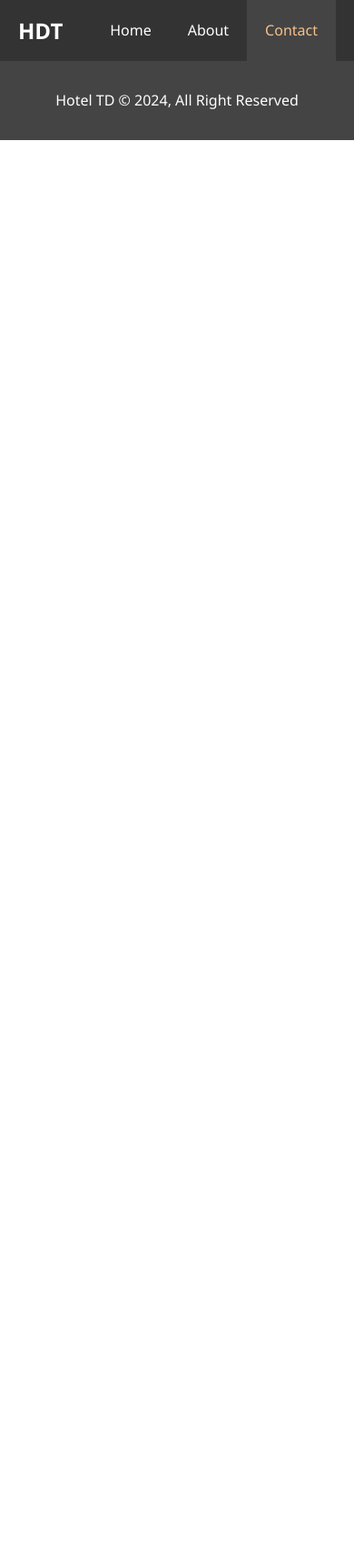
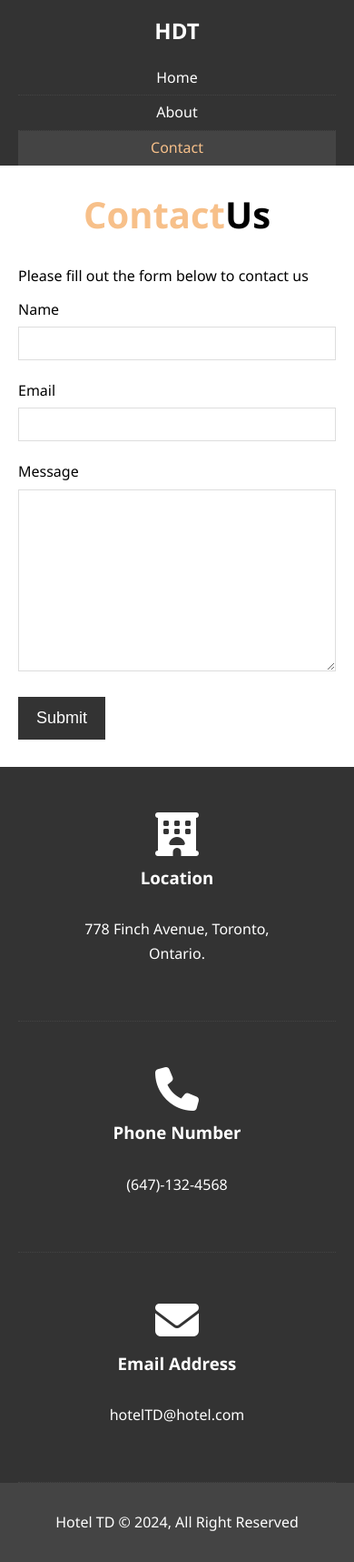
Before and after one commit to quyenquyen21/hotel_website, a plain HTML site: page contact.html in a window 390 px wide. Shown: the whole page at 91% size. Before the commit the page ends 844 px from the top, so only its background shows below. Drawn offline with Linux system fonts and the light colour scheme.

Commit message:
Add responsive stylesheet

```diff
--- a/contact.html
+++ b/contact.html
@@ -11,8 +11,16 @@
       name="keywords"
       content="hotel, Toronto hotel, Ontario hotel, Canada hotel"
     />
+    <script
+      src="https://kit.fontawesome.com/c7c6e7d4eb.js"
+      crossorigin="anonymous"
+    ></script>
     <link rel="stylesheet" href="css/style.css" />
-
+    <link
+      rel="stylesheet"
+      media="screen and (max-width: 768px)"
+      href="css/mobile.css"
+    />
     <title>Hotel TD | Contact</title>
   </head>
   <body>
@@ -28,6 +36,46 @@
         </div>
       </nav>
     </header>
+    <section id="contact-form" class="py-3">
+      <div class="container">
+        <h1 class="l-heading"><span class="text-primary">Contact</span>Us</h1>
+        <p>Please fill out the form below to contact us</p>
+        <form>
+          <div class="form-group">
+            <label for="name">Name</label>
+            <input type="text" name="name" id="name" />
+          </div>
+          <div class="form-group">
+            <label for="email">Email</label>
+            <input type="email" email="email" id="email" />
+          </div>
+          <div class="form-group">
+            <label for="message">Message</label>
+            <textarea name="message" id="message"></textarea>
+          </div>
+          <button class="btn" type="submit">Submit</button>
+        </form>
+      </div>
+    </section>
+    <section id="contact-info" class="bg-dark">
+      <div class="container">
+        <div class="box">
+          <i class="fa-solid fa-hotel fa-3x"></i>
+          <h3>Location</h3>
+          <p>778 Finch Avenue, Toronto, Ontario.</p>
+        </div>
+        <div class="box">
+          <i class="fas fa-phone fa-3x"></i>
+          <h3>Phone Number</h3>
+          <p>(647)-132-4568</p>
+        </div>
+        <div class="box">
+          <i class="fas fa-envelope fa-3x"></i>
+          <h3>Email Address</h3>
+          <p>hotelTD@hotel.com</p>
+        </div>
+      </div>
+    </section>
 
     <footer id="main-footer">
       <p>Hotel TD &copy; 2024, All Right Reserved</p>
--- /dev/null
+++ b/css/mobile.css
@@ -0,0 +1,53 @@
+#navbar .logo {
+  float: none;
+  padding-top: 20px;
+  text-align: center;
+}
+#navbar ul,
+#navbar ul li {
+  float: none;
+}
+#navbar ul li a {
+  padding: 5px;
+  border-bottom: #444 dotted 1px;
+}
+/* Showcase */
+#showcase {
+  height: 100%;
+}
+#showcase .showcase-content {
+  padding-top: 70px;
+  padding-bottom: 30px;
+}
+/* Home Info */
+#home-info {
+  height: 550px;
+}
+#home-info .info-img {
+  display: none;
+}
+#home-info .info-content {
+  float: none;
+  width: 100%;
+}
+/* Boxes */
+.box {
+  float: none;
+  width: 100%;
+}
+/* About */
+#about-info .info-right,
+#about-info .info-left {
+  float: none;
+  width: 100%;
+}
+#about-info .info-right {
+  margin-top: 30px;
+}
+.l-heading {
+  text-align: center;
+}
+/* Contact */
+#contact-info .box {
+  border-bottom: #444 dotted 1px;
+}
--- a/css/style.css
+++ b/css/style.css
@@ -82,7 +82,7 @@ p {
 #navbar a {
   color: #fff;
 }
-#navbar h1 {
+#navbar .logo {
   float: left;
   padding-top: 20px;
 }
@@ -108,6 +108,7 @@ p {
 }
 .l-heading {
   font-size: 40px;
+  line-height: 1.2;
 }
 /* Showcase */
 #showcase {
@@ -130,7 +131,7 @@ p {
 }
 /*  Home Info */
 #home-info {
-  height: 400px;
+  height: 450px;
 }
 #home-info .info-img {
   float: left;
@@ -178,7 +179,7 @@ p {
 }
 /* Testimonials */
 #testimonials {
-  height: 600px;
+  height: 100%;
   background: url('../img/test-bg.jpg') no-repeat center center/cover;
   padding-top: 40px;
 }
@@ -199,6 +200,29 @@ p {
   border-radius: 5px;
   opacity: 0.9;
 }
+/* Contact form */
+#contact-form .form-group {
+  margin-bottom: 20px;
+}
+#contact-form label {
+  display: block;
+  margin-bottom: 5px;
+}
+#contact-form input,
+#contact-form textarea {
+  width: 100%;
+  padding: 10px;
+  border: 1px #ddd solid;
+}
+#contact-form textarea {
+  height: 200px;
+}
+#contact-form input:focus,
+#contact-form textarea:focus {
+  outline: none;
+  border-color: #f7c08a;
+}
+
 /* Footer */
 #main-footer {
   text-align: center;
```
Also changed, not shown: about.html (+5 -1 lines), index.html (+5 -0 lines).
